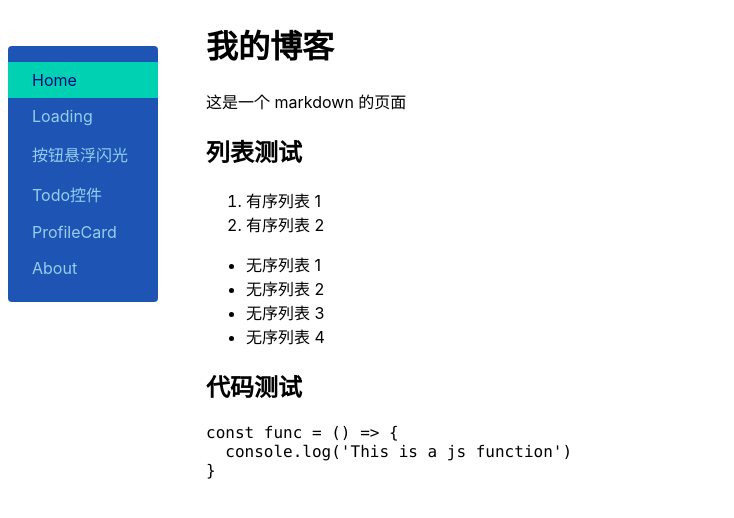
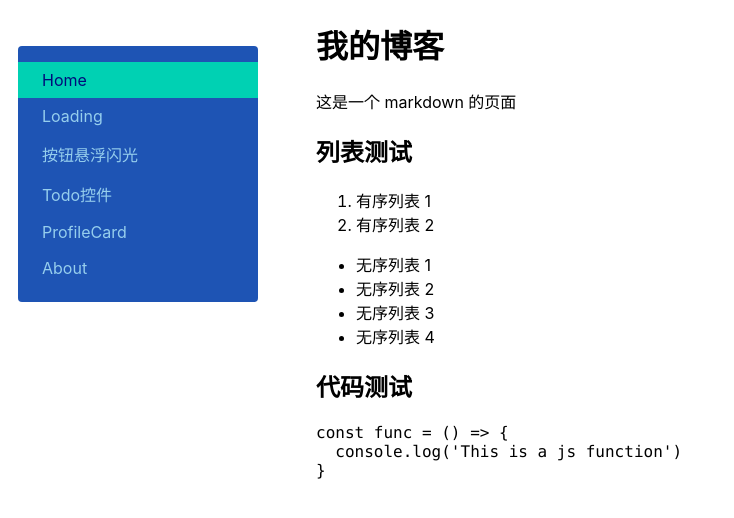
Before and after one commit to Huanqiang/css-study, a React (Create React App) app: page / in a window 1280 px wide. Shown: the top 518 px of the page, without its empty margins (0-734 px from the left). Built offline with nearby package versions, Linux system fonts and the light colour scheme.

Commit message:
@dev 布局更改,居中显示

```diff
--- a/src/App.css
+++ b/src/App.css
@@ -1,21 +1,20 @@
 .App {
   /* text-align: center; */
   display: flex;
+  max-width: 1300px;
+  margin: 0 auto;
+  /* background-color: red; */
 }
 
 .slider {
   margin: 30px 8px 0px;
-  min-width: 150px;
+  width: 260px;
+  /* background-color: aliceblue; */
 }
 
 .main {
-  /* flex: 1;
-  display: flex;
-  justify-content: center;
-  align-self: start; */
-  /* margin: 0 auto; */
-  /* padding-top: 90px; */
   padding: 0px 40px;
   width: 100%;
-  max-width: 900px;
+  max-width: 850px;
+  /* background-color: aqua; */
 }
--- a/src/App.js
+++ b/src/App.js
@@ -7,12 +7,12 @@ import { BrowserRouter as Router } from 'react-router-dom'
 
 function App() {
   return (
-    <div className='App'>
+    <div className="App">
       <Router>
-        <div className='slider'>
+        <div className="slider">
           <Sider></Sider>
         </div>
-        <div className='main'>
+        <div className="main">
           <Main></Main>
         </div>
       </Router>
--- a/src/components/sider/index.css
+++ b/src/components/sider/index.css
@@ -1,9 +1,10 @@
 .menu {
+  width: 240px;
+  margin: 0 auto;
+
   list-style: none;
   margin-block-start: 0px;
   margin-block-end: 0px;
-  margin-inline-start: 0px;
-  margin-inline-end: 0px;
   padding-inline-start: 0px;
   margin-top: 16px;
   margin-bottom: 16px;
```
